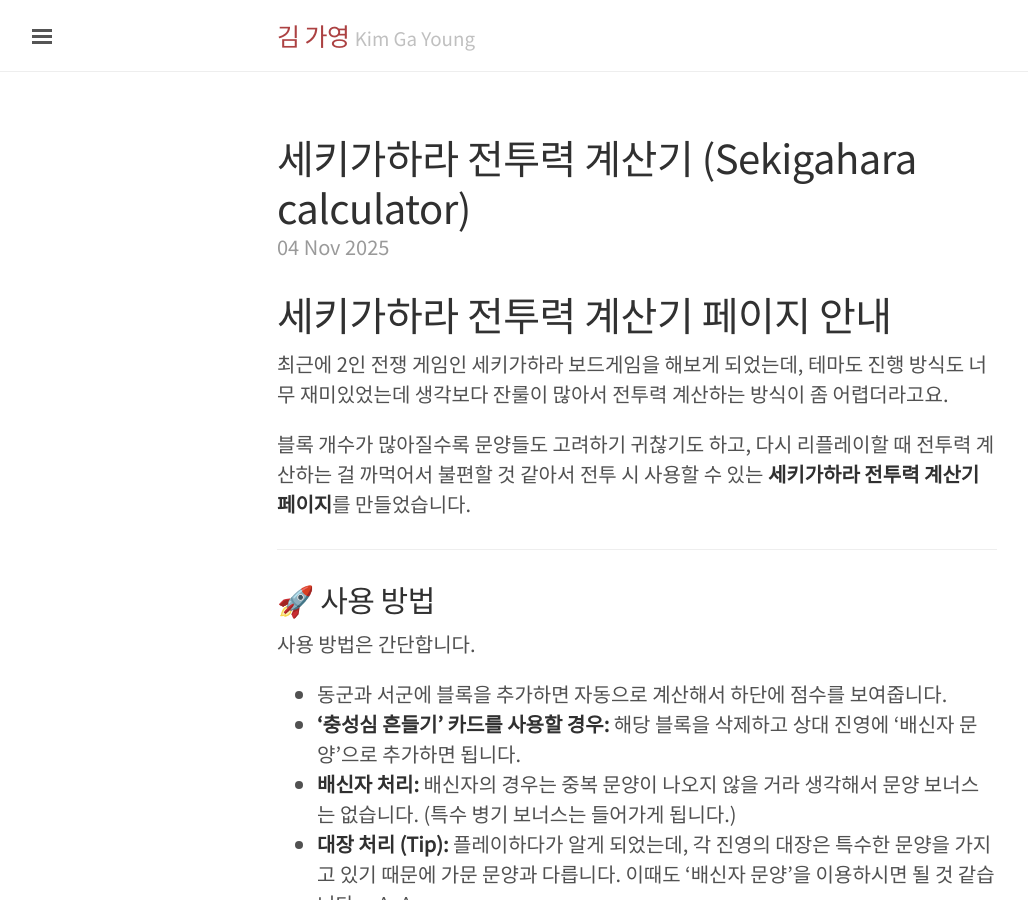
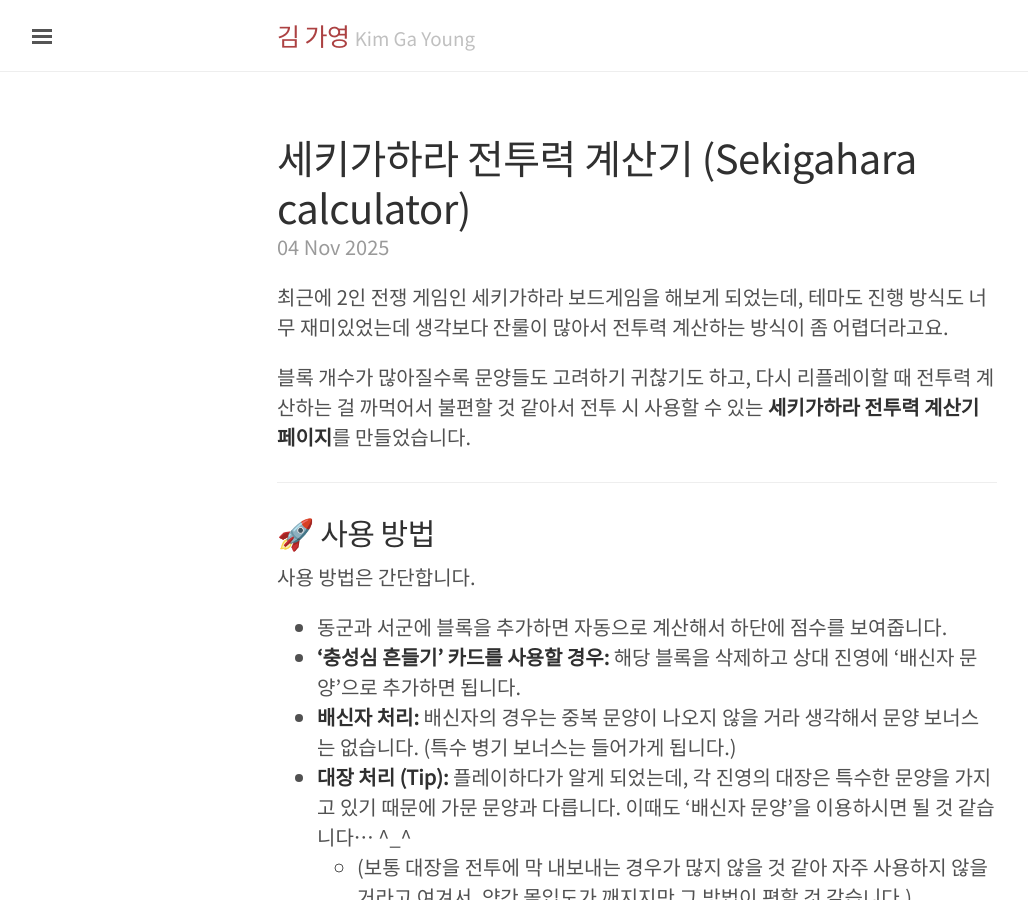
Before and after one commit to gyyomee/gyyomee.github.io, a Jekyll site: the page built from _posts/2025-11-04-세키가하라.md, in a window 1280 px wide and 900 px high. Shown: the whole window, without its empty margins (3-1031 px from the left). Built offline with Jekyll 4.4.1, drawn with Linux system fonts in a browser that asks for light colours; comment, search, counter and statistics services are not loaded.

Commit message:
Fix page content

```diff
--- a/_posts/2025-11-04-세키가하라.md
+++ b/_posts/2025-11-04-세키가하라.md
@@ -7,8 +7,6 @@ tags:
   - 세키가하라
   - Sekigahara
 ---
-
-# 세키가하라 전투력 계산기 페이지 안내
 
 최근에 2인 전쟁 게임인 세키가하라 보드게임을 해보게 되었는데, 테마도 진행 방식도 너무 재미있었는데 생각보다 잔룰이 많아서 전투력 계산하는 방식이 좀 어렵더라고요.
 
```
